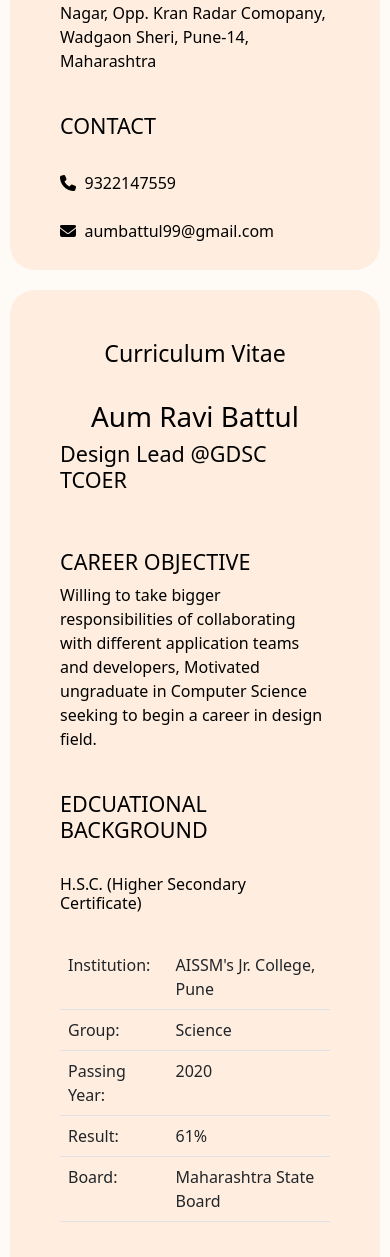
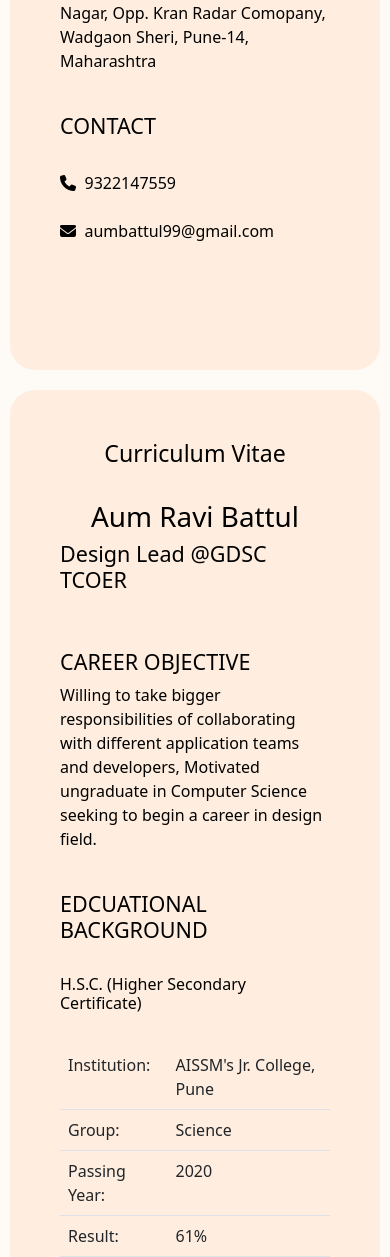
Before and after one commit to aum99/my-portfolio-website, a Flask app: page /resume in a window 390 px wide. Shown: the part 1096-2353 px from the top of the page. Run offline with Flask 2, Linux system fonts and the light colour scheme; some libraries are stand-ins or nearby versions.

Commit message:
resume page minor change

```diff
--- a/static/css/styles.css
+++ b/static/css/styles.css
@@ -187,7 +187,7 @@ padding-right:100px
 height:1800px
 }
 .card-1 {
-height:1300px
+height:1400px
 }
 .about-info {
 padding-left: 20px;
```
